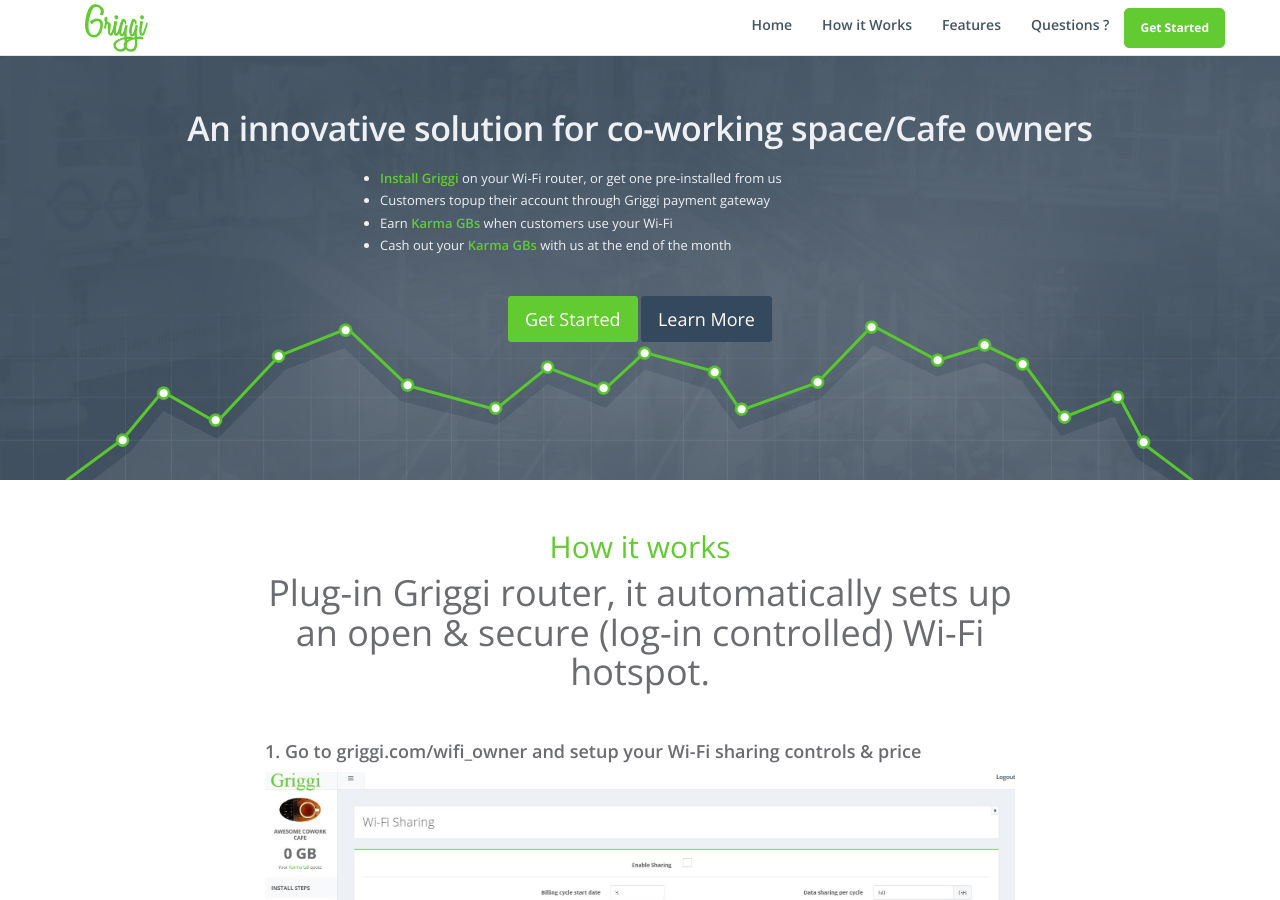
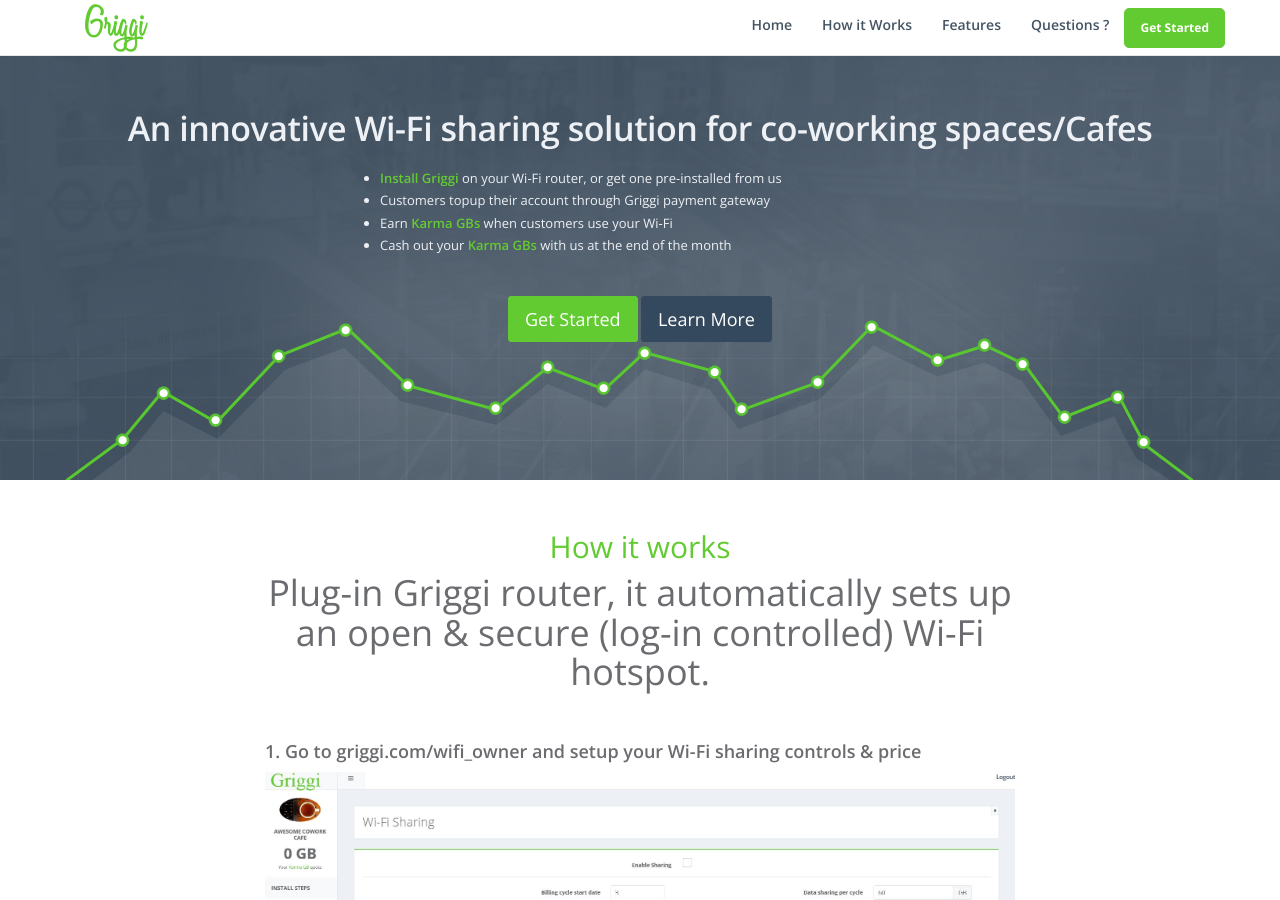
Before and after one commit to aura-website/aura-website.github.io, a Jekyll site: the page griggi_for_biz.html, which Jekyll copies as it is, in a window 1280 px wide and 900 px high. Built offline with Jekyll 4.4.1, drawn with Linux system fonts in a browser that asks for light colours; comment, search, counter and statistics services are not loaded; some of the changed text lies outside the part shown.

Commit message:
minor text edits

```diff
--- a/griggi_for_biz.html
+++ b/griggi_for_biz.html
@@ -126,7 +126,7 @@
     <div class="container">
         <div class="heading text-center">
             <h1>
-               An innovative solution for co-working space/Cafe owners
+               An innovative Wi-Fi sharing solution for co-working spaces/Cafes
             </h1>
 						<ul style="text-align:left; max-width:600px; margin: auto; margin-bottom: 40px; margin-top: 20px">
 								<li><span class="text-success">Install Griggi</span> on your Wi-Fi router, or get one pre-installed from us</li>
```
Also changed, not shown: other parts of griggi_for_biz.html (+1 -1 lines).
